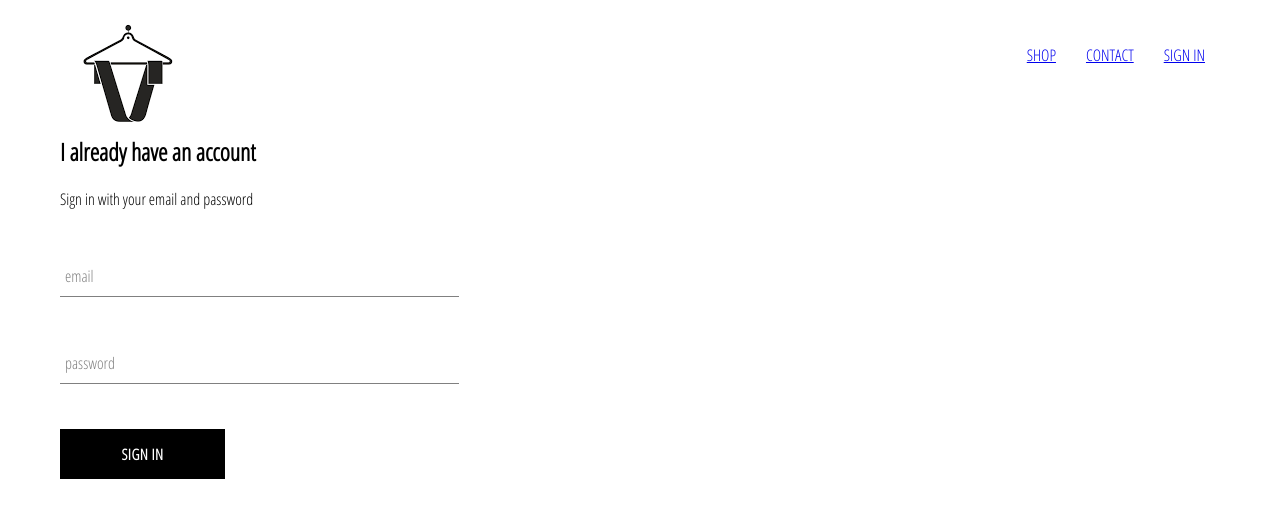
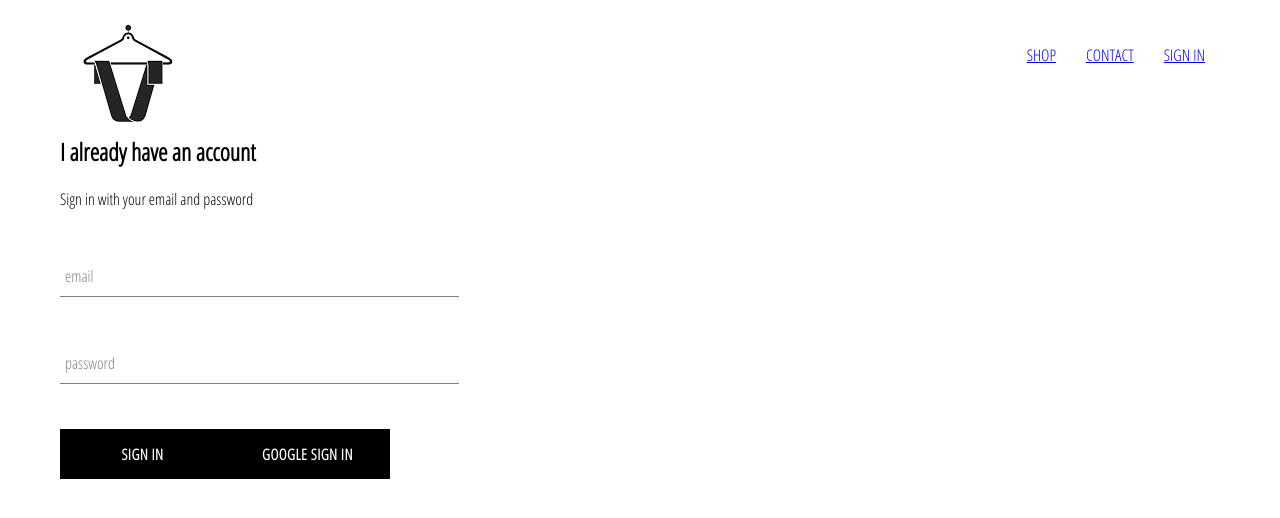
Before and after one commit to cmxgloria/e-commerce-clothing, a React (Create React App) app: page /signin in a window 1280 px wide. Shown: the top 518 px of the page. Built offline with nearby package versions, Linux system fonts and the light colour scheme; the HTML template or start-up script is replaced by a standard one.

Commit message:
updated google sign in

```diff
--- a/src/components/sign-in/sign-in.component.jsx
+++ b/src/components/sign-in/sign-in.component.jsx
@@ -2,6 +2,7 @@ import React from "react";
 import FormInput from "../form-input/form-input.component";
 import CustomButton from "../custom-button/custom-button.component";
 import "./sign-in.styles.scss";
+import { signInWithGoogle } from "../../firebase/firebase.utils";
 
 class SignIn extends React.Component {
   constructor(props) {
@@ -45,6 +46,10 @@ class SignIn extends React.Component {
             required
           />
           <CustomButton type="submit">Sign In</CustomButton>
+          <CustomButton onClick={signInWithGoogle}>
+            {" "}
+            Google Sign in{" "}
+          </CustomButton>
         </form>
       </div>
     );
```
